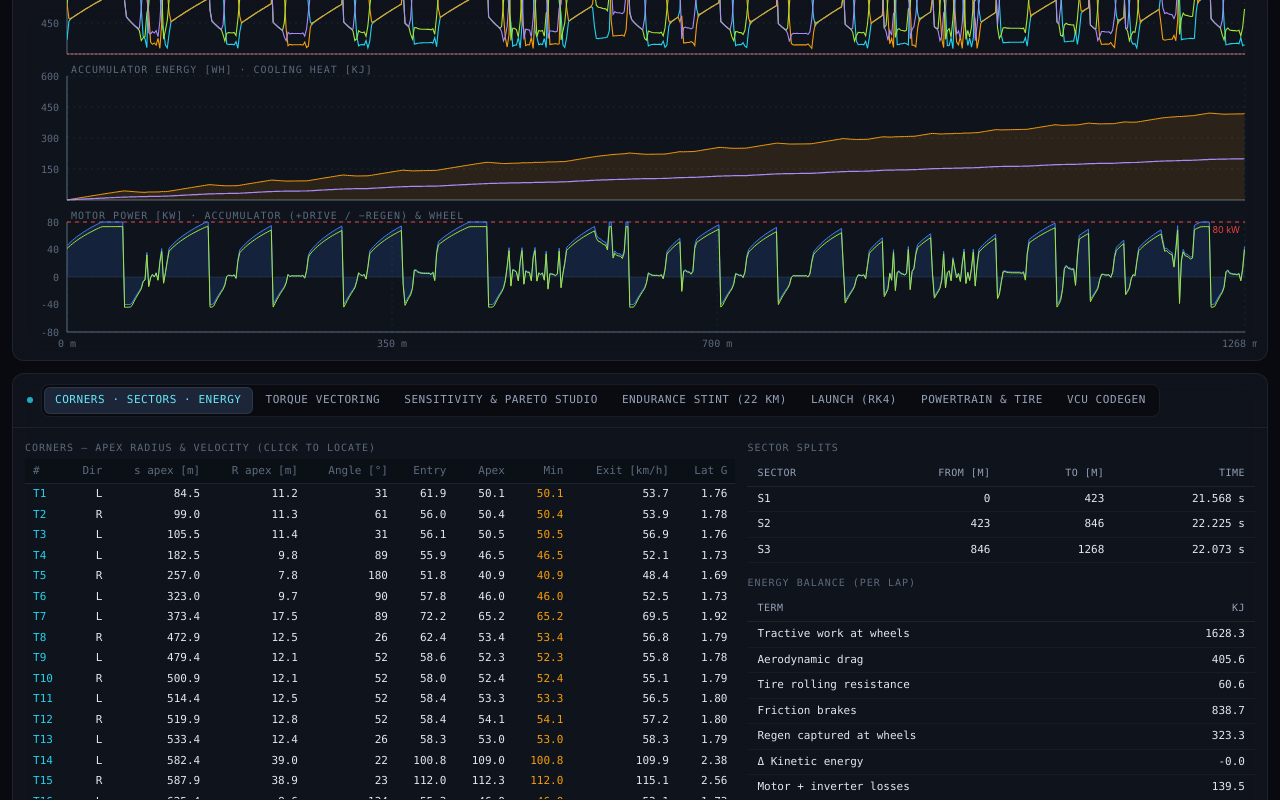
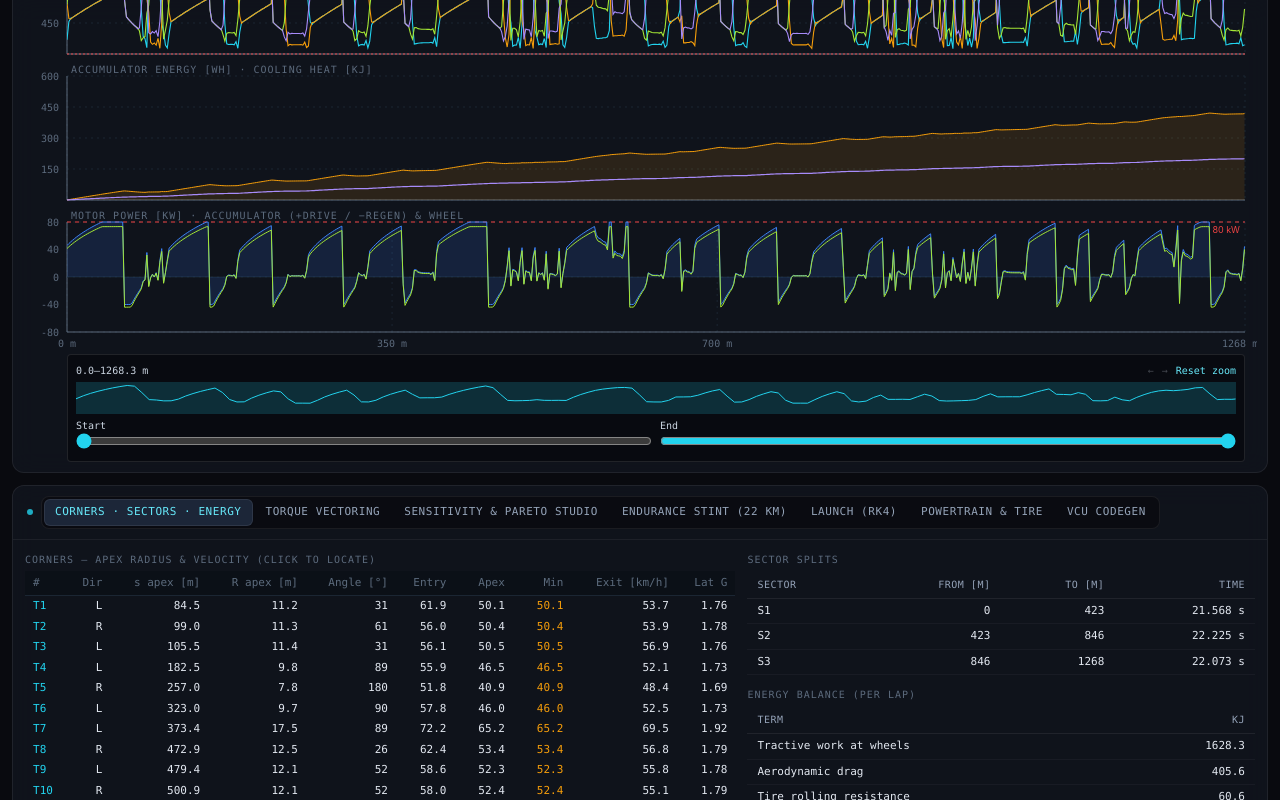
Before and after one commit to Onur00777/Lap_Simulator, a Next.js app: page / in a window 1280 px wide. Shown: the part 1265-2065 px from the top of the page. Built offline with nearby package versions, Linux system fonts and the light colour scheme.

Commit message:
feat(ui): implement synchronized 60fps cursor scrub and multi-channel box zoom

```diff
--- a/src/components/TrackCanvas.tsx
+++ b/src/components/TrackCanvas.tsx
@@ -484,15 +484,17 @@ export default function TrackCanvas({
     }
   }, [cursor, ghostLap, ghostTrack, ghostCursor, rl, tf, track, w, h, ch.v]);
 
+  const projectedTrack = useMemo(() => track.x.map((x, i) => ({ x: tf.sx(x), y: tf.sy(track.y[i]) })), [track, tf]);
   const onMove = (e: React.MouseEvent) => {
+    if (isPlaying) return;
     const rect = (e.currentTarget as HTMLElement).getBoundingClientRect();
     const mx = e.clientX - rect.left;
     const my = e.clientY - rect.top;
     let best = -1;
     let bestD = 22 * 22;
-    for (let i = 0; i < track.x.length; i++) {
-      const dx = tf.sx(track.x[i]) - mx;
-      const dy = tf.sy(track.y[i]) - my;
+    for (let i = 0; i < projectedTrack.length; i++) {
+      const dx = projectedTrack[i].x - mx;
+      const dy = projectedTrack[i].y - my;
       const d = dx * dx + dy * dy;
       if (d < bestD) {
         bestD = d;
--- a/src/components/Workbench.tsx
+++ b/src/components/Workbench.tsx
@@ -578,15 +578,26 @@ export default function Workbench({
     // eslint-disable-next-line react-hooks/exhaustive-deps
   }, [playing, playRate, lap, ghostLap]);
 
+  const hoverFrame = useRef<number | null>(null);
+  const pendingHover = useRef<number | null>(null);
+  useEffect(() => () => {
+    if (hoverFrame.current != null) cancelAnimationFrame(hoverFrame.current);
+    hoverFrame.current = null;
+  }, [playing, dTrack]);
   const onHoverCanvas = useCallback((i: number | null) => {
-    if (!playing) setCursor(i);
+    if (playing) return;
+    pendingHover.current = i;
+    if (hoverFrame.current != null) return;
+    hoverFrame.current = requestAnimationFrame(() => {
+      hoverFrame.current = null;
+      setCursor(pendingHover.current);
+    });
   }, [playing]);
   const onHoverS = useCallback(
     (s: number | null) => {
-      if (playing) return;
-      setCursor(s == null ? null : Math.max(0, Math.min(n - 1, Math.round(s / dTrack.ds))));
+      onHoverCanvas(s == null ? null : Math.max(0, Math.min(n - 1, Math.round(s / dTrack.ds))));
     },
-    [playing, n, dTrack],
+    [onHoverCanvas, n, dTrack.ds],
   );
 
   const importCsv = (text: string, name: string) => {
--- a/src/components/telemetry/TelemetryCharts.tsx
+++ b/src/components/telemetry/TelemetryCharts.tsx
@@ -1,11 +1,12 @@
 'use client';
 
-import { memo, useId, useMemo } from 'react';
+import { memo, useId, useMemo, useRef, useState } from 'react';
 import {
   CartesianGrid,
   Line,
   LineChart,
   ReferenceLine,
+  ReferenceArea,
   ResponsiveContainer,
   Tooltip,
   XAxis,
@@ -115,20 +116,53 @@ function TelemetryChartsImpl({ lap, baselineLap, cursorS, onHoverS }: Props) {
     return { rows, domain, gates, zero: domain[1] / (domain[1] - domain[0]) };
   }, [lap, baselineLap]);
   const L = lap.distance;
+  const [view, setView] = useState<{ lap: LapResult; bounds: [number, number] } | null>(null);
+  const [selection, setSelection] = useState<[number, number] | null>(null);
+  const dragStart = useRef<number | null>(null);
+  const bounds: [number, number] = view?.lap === lap ? view.bounds : [0, L];
+  const setBounds = (start: number, end: number) => setView({ lap, bounds: [start, end] });
+  const moveWindow = (direction: number) => {
+    const width = bounds[1] - bounds[0];
+    const start = Math.max(0, Math.min(L - width, bounds[0] + direction * width * 0.4));
+    setBounds(start, start + width);
+  };
+  const overview = useMemo(() => {
+    const top = Math.max(1, lap.maxSpeed * 3.6);
+    return rows.filter((_, i) => i % 4 === 0 || i === rows.length - 1)
+      .map((row) => `${row.s / Math.max(L, 1) * 1000},${33 - 30 * row.v / top}`).join(' ');
+  }, [rows, L, lap.maxSpeed]);
+  type HoverState = { activeLabel?: string | number } | undefined;
+  const atDistance = (st: HoverState) => st?.activeLabel != null ? Number(st.activeLabel) : null;
   const common = {
     data: rows,
     syncId: SYNC,
+    syncMethod: 'value' as const,
     margin: { top: 14, right: 12, bottom: 0, left: 0 },
-    onMouseMove: (st: { activeLabel?: string | number } | undefined) => {
-      if (st && st.activeLabel != null) onHoverS(Number(st.activeLabel));
+    onMouseMove: (st: HoverState) => {
+      const s = atDistance(st);
+      if (s == null) return;
+      onHoverS(s);
+      if (dragStart.current != null) setSelection([dragStart.current, s]);
     },
-    onMouseLeave: () => onHoverS(null),
+    onMouseDown: (st: HoverState) => { dragStart.current = atDistance(st); },
+    onMouseUp: (st: HoverState) => {
+      const start = dragStart.current;
+      const end = atDistance(st);
+      if (start != null && end != null && Math.abs(end - start) >= 2) setBounds(Math.min(start, end), Math.max(start, end));
+      dragStart.current = null;
+      setSelection(null);
+    },
+    onMouseLeave: () => {
+      dragStart.current = null;
+      setSelection(null);
+      onHoverS(null);
+    },
   };
   const xAxis = (show: boolean) => (
     <XAxis
       dataKey="s"
       type="number"
-      domain={[0, L]}
+      domain={bounds}
       {...axisProps}
       tick={show ? axisProps.tick : false}
       height={show ? 18 : 4}
@@ -136,14 +170,17 @@ function TelemetryChartsImpl({ lap, baselineLap, cursorS, onHoverS }: Props) {
       allowDataOverflow
     />
   );
-  const cursor = cursorS != null ? <ReferenceLine x={cursorS} stroke={CHART.cyan} strokeWidth={1.2} ifOverflow="hidden" /> : null;
+  const cursor = [
+    cursorS != null && <ReferenceLine key="cursor" x={cursorS} stroke={CHART.cyan} strokeWidth={1.2} ifOverflow="hidden" />,
+    selection && <ReferenceArea key="selection" x1={Math.min(...selection)} x2={Math.max(...selection)} fill={CHART.cyan} fillOpacity={0.18} ifOverflow="hidden" />,
+  ];
   const grid = <CartesianGrid stroke={CHART.grid} strokeDasharray="2 4" />;
   const tt = <Tooltip {...tooltipStyle} labelFormatter={(s) => `s = ${Number(s).toFixed(1)} m`} isAnimationActive={false} />;
 
   const endDeltaS = baselineLap ? lap.lapTime - baselineLap.lapTime : null;
 
   return (
-    <div className="flex flex-col gap-1">
+    <div className="flex select-none flex-col gap-1">
       {delta && (
         <>
         <ChartFrame
@@ -280,6 +317,24 @@ function TelemetryChartsImpl({ lap, baselineLap, cursorS, onHoverS }: Props) {
           </ComposedChart>
         </ResponsiveContainer>
       </ChartFrame>
+      <div className="ml-11 mr-3 grid gap-1 rounded border border-white/10 bg-[#080a10] p-2 font-mono text-[10px] text-slate-300">
+        <div className="flex flex-wrap items-center justify-between gap-2">
+          <span className="tabular-nums">{bounds[0].toFixed(1)}–{bounds[1].toFixed(1)} m</span>
+          <div className="flex gap-2">
+            <button type="button" onClick={() => moveWindow(-1)} aria-label="Pan telemetry left" disabled={bounds[0] <= 0} className="disabled:opacity-30">←</button>
+            <button type="button" onClick={() => moveWindow(1)} aria-label="Pan telemetry right" disabled={bounds[1] >= L} className="disabled:opacity-30">→</button>
+            <button type="button" onClick={() => setView(null)} className="text-cyan-300">Reset zoom</button>
+          </div>
+        </div>
+        <svg viewBox="0 0 1000 35" preserveAspectRatio="none" className="h-8 w-full" aria-hidden="true">
+          <rect x={bounds[0] / Math.max(L, 1) * 1000} y="0" width={(bounds[1] - bounds[0]) / Math.max(L, 1) * 1000} height="35" fill="#22d3ee" fillOpacity="0.18" />
+          <polyline points={overview} fill="none" stroke={CHART.cyan} strokeWidth="1" vectorEffect="non-scaling-stroke" />
+        </svg>
+        <div className="grid grid-cols-2 gap-2">
+          <label>Start <input className="w-full accent-cyan-400" type="range" min={0} max={Math.max(0, bounds[1] - Math.min(2, L))} step={0.1} value={bounds[0]} onChange={(event) => setBounds(event.target.valueAsNumber, bounds[1])} /></label>
+          <label>End <input className="w-full accent-cyan-400" type="range" min={Math.min(L, bounds[0] + 2)} max={L} step={0.1} value={bounds[1]} onChange={(event) => setBounds(bounds[0], event.target.valueAsNumber)} /></label>
+        </div>
+      </div>
     </div>
   );
 }
```
